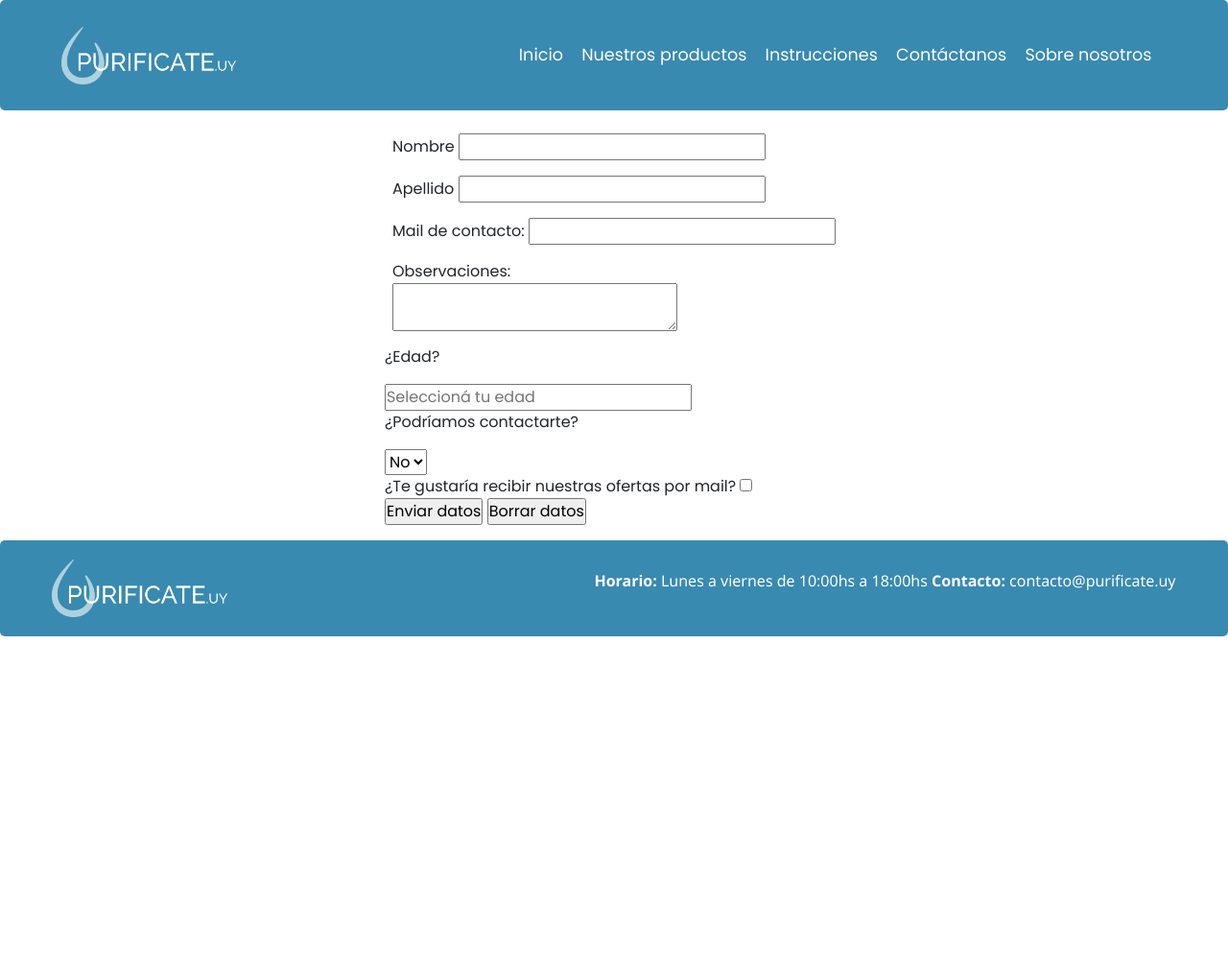
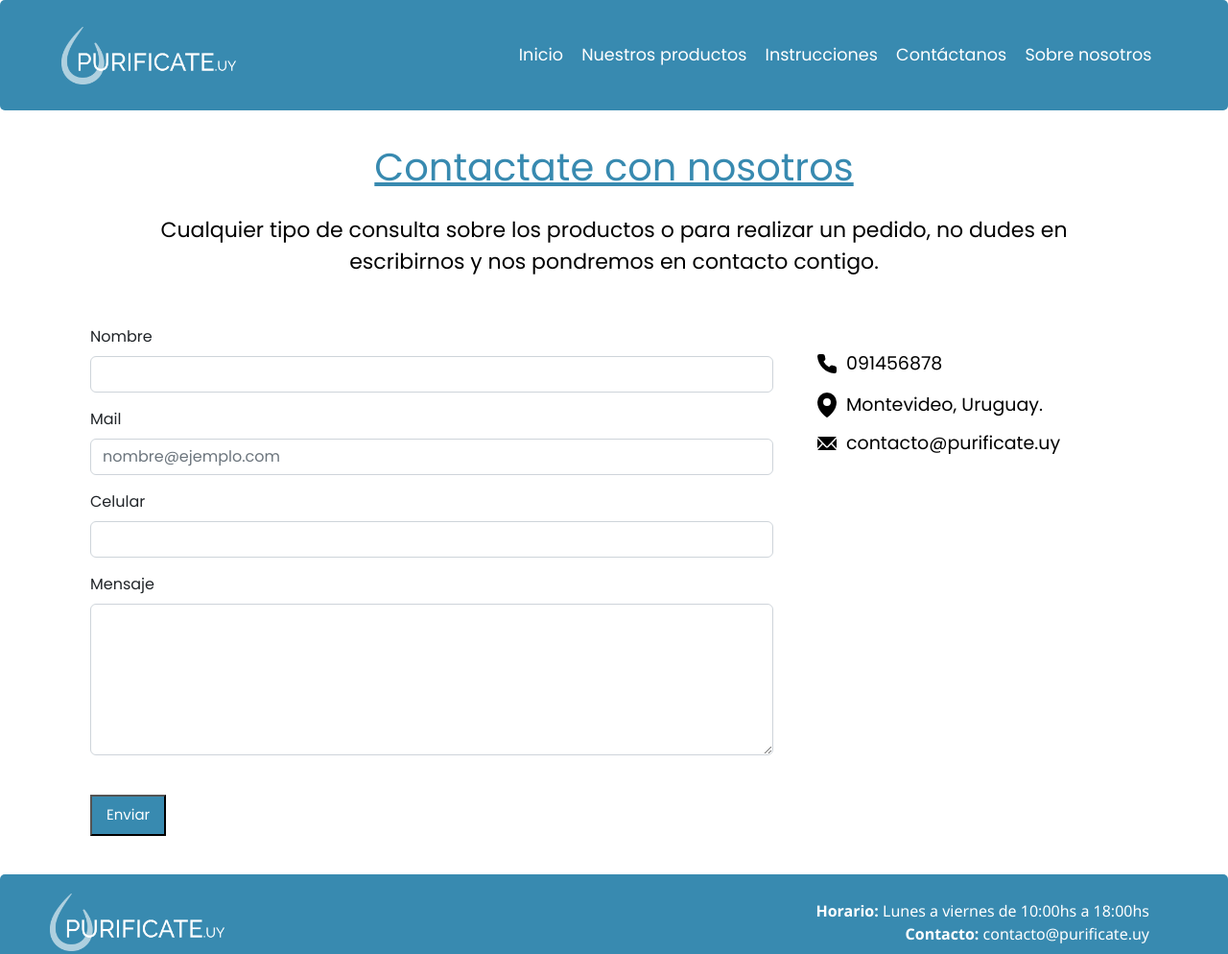
Before and after one commit to AdrianoMathon/purificate.uy, a website: page Purificate-Mathon/contactanos.html in a window 1280 px wide. Shown: the top 994 px of the page at 96% size. Before the commit the page ends 800 px from the top, so only its background shows below. Drawn offline with nearby package versions, Linux system fonts and the light colour scheme.

Commit message:
modifico estilos

```diff
--- a/Purificate-Mathon/contactanos.html
+++ b/Purificate-Mathon/contactanos.html
@@ -46,49 +46,65 @@
                 </div>
               </nav>
         </header>
+        <section class="contacto">
+          <h1>Contactate con nosotros</h1>
+          <p>Cualquier tipo de consulta sobre los productos o para realizar un pedido, no dudes en escribirnos y nos pondremos en contacto contigo.</p>
+      </section>
 
-    <section class="d-flex justify-content-center p-3">
-		<article>
-			<form action="#">
-
-				<label class="p-2" for="Nombre">Nombre
-                    <input type="Nombre"> <br>
-                </label>
-                <label class="p-2" for="Apellido">Apellido
-                    <input type="Apellido"> <br>
-                </label>
-				<label class="p-2" for="email">Mail de contacto:
-					<input type="email" placeholder="" name="email"><br>
-				</label>
-				<label class="p-2" for="Observaciones"> Observaciones:<br>
-					<textarea></textarea>
-				</label>
-                <p>¿Edad?</p>
-				<input type="number" placeholder="Seleccioná tu edad"><br>
-				<p>¿Podríamos contactarte?</p>
-				<select name="Opciones" id="Opciones">
-					<option value="No">No</option>
-					<option value="Si">Si</option>
-
-				</select>
-
-				<div>¿Te gustaría recibir nuestras ofertas por mail?
-				<input type="checkbox" name="acepta" value="1"></div>
-				<input type="submit" value="Enviar datos">
-				<input type="reset" value="Borrar datos">
+      <section class="container">
+      <div class="row">
+         <div class="col-lg-8 col-sm-12">
+           <form class="container">
+             <div class="mb-3">
+                 <label for="exampleFormControlInput1" class="form-label">Nombre</label>
+                 <input type="email" class="form-control" id="exampleFormControlInput1">
+             </div>
+             <div class="mb-3">
+                 <label for="exampleFormControlInput1" class="form-label">Mail</label>
+                 <input type="email" class="form-control" id="exampleFormControlInput1" placeholder="nombre@ejemplo.com">
+             </div>
+             <div class="mb-3">
+                 <label for="exampleFormControlInput1" class="form-label">Celular</label>
+                 <input type="email" class="form-control" id="exampleFormControlInput1">
+             </div>
+             <div class="mb-3">
+                 <label for="exampleFormControlTextarea1" class="form-label">Mensaje</label>
+                 <textarea class="form-control" id="exampleFormControlTextarea1" rows="6"></textarea>
+             </div>
+             <button type="submit" class="boton-contacto">Enviar</button>
            </form>
-		</article>
+         </div>
+         <div class="datos-contacto col-lg-4 col-sm-12">
+           <div class="contacto-telefono">
+             <img src="./img/tel-contacto.svg" alt="icono telefono">
+             <p>
+               091456878
+             </p>
+           </div>
+           <div class="contacto-ubicacion">
+             <img src="./img/ubicacion-contacto.svg" alt="icono ubicacion">
+             <p>
+               Montevideo, Uruguay.
+             </p>
+           </div>
+           <div class="contacto-mail">
+             <img src="./img/mail-contacto.svg" alt="icono email">
+             <p>
+               contacto@purificate.uy
+             </p>
+           </div>
+         </div>
+       </div>
      </section>
 
   <footer>
-
     <picture>
         <img src="./img/logo.png" alt="Logo">
     </picture>
-
-        <p><b>Horario:</b> Lunes a viernes de 10:00hs a 18:00hs <b>Contacto:</b> contacto@purificate.uy</p>
-
-
+    <div>
+        <p><b>Horario:</b> Lunes a viernes de 10:00hs a 18:00hs</p>
+        <p><b>Contacto:</b> contacto@purificate.uy</p>
+    </div>
     </footer>
 
     <script src="https://cdn.jsdelivr.net/npm/bootstrap@5.2.0-beta1/dist/js/bootstrap.bundle.min.js" integrity="sha384-pprn3073KE6tl6bjs2QrFaJGz5/SUsLqktiwsUTF55Jfv3qYSDhgCecCxMW52nD2" crossorigin="anonymous"></script>
--- a/Purificate-Mathon/sass/misc/_normalize.scss
+++ b/Purificate-Mathon/sass/misc/_normalize.scss
@@ -20,3 +20,10 @@ a {
     color: white!important;
     text-align: center;
 }
+
+h1 {
+    color:#388AB0;
+}
+h2 {
+    color:#388AB0;
+}
--- a/Purificate-Mathon/sass/partials/_footer.scss
+++ b/Purificate-Mathon/sass/partials/_footer.scss
@@ -8,23 +8,35 @@ footer {
     padding: 20px;
     align-items: center;
     & picture {
+        padding-left: 2rem;
         flex-basis:40%;
     }
-    footer p {
+    div {
         text-align:right;
         flex-basis:60%;
-        padding-right: 10%;
+        padding-right: 5%;
+        p{
+            margin-bottom: 0;
+        }
     }
     img {
         max-width: 225px;
         max-height: 60px;
     }
-    @media screen and (max-width: 480px) {
-        footer {
-            flex-direction: column;
+}
+
+@media screen and (max-width: 480px) {
+    footer {
+        display: flex;
+        flex-direction: column;
+        div {
+            margin-top: 1rem;
+            text-align: center;
+            padding: 0;
         }
-        footer p {
-            text-align: center;
+        picture {
+            padding: 0;
         }
+    }
+
 }
-}
--- a/Purificate-Mathon/sass/views/_contacto.scss
+++ b/Purificate-Mathon/sass/views/_contacto.scss
@@ -1,21 +1,59 @@
-.form {
-    margin-left: 30%;
-    margin-right: 30%;
-    text-decoration: overline;
-}
-.form_text {
-    @extend .form;
-    margin-left: auto;
-    margin-right: auto;
-    color: blue;
-}
-.form_campo {
-    @extend .form;
-    margin-left: auto;
-    margin-right: auto;
-    color: darkblue;
+.contacto{
+    h1{
+        margin: auto;
+        padding: 35px 0 25px;
+        font-size: 40px;
+        text-align: center;
+    }
+    p{
+        margin: auto;
+        width: 75%;
+        padding-bottom: 50px;
+        color: black;
+        font-weight: 300;
+        font-size: 22px;
+        text-align: center;;
+
+        @media only screen and (max-width: 991px){
+        width: 75%;
+        }
+    }
 }
 
-form label {
-    display: block;
+.datos-contacto{
+    display: flex;
+    flex-direction: column;
+    margin: 20px 0 35px 0;
+
+    div{
+        display: flex;
+        align-items: center;
+    }
+
+    p{
+        font-weight: 300;
+        color: black;
+        font-size: 19px;
+        margin: 0px;
+    }
+
+    img{
+        width: 20px;
+        margin: 10px;
+    }
 }
+
+.boton-contacto{
+    text-decoration: none;
+    padding: 8px 15px;
+    background-color: #388AB0;
+    font-weight: 300;
+    color: white;
+    font-size: 15px;
+    margin: 25px 0 40px 0;
+    transition: 0.3s;
+
+    &:hover{
+        transform: scale(1.03);
+    }
+}
--- a/Purificate-Mathon/sass/views/_home.scss
+++ b/Purificate-Mathon/sass/views/_home.scss
@@ -3,6 +3,7 @@
     width:100%;
     height: 1500px;
 }
+
 .parrafo__titulo {
     text-align:center;
     color:#388AB0;
@@ -10,11 +11,15 @@
     text-decoration:underline;
     justify-content: center;
     padding:10px;
+    margin-top: 1.2rem;
+    margin-bottom: 0.7rem;
 }
 .parrafo__contenido {
-    text-align: center;
+    text-align: justify;
     font-size:18px;
     padding:5px;
+    margin: auto;
+    width: 80%;
 }
 main article picture img {
     width: 100%;
@@ -23,6 +28,7 @@ main article picture img {
     border-radius: 5px;
     object-fit: cover;
 }
+
 #filtrados {
         padding: 2rem;
         .filtrados {
--- a/Purificate-Mathon/sass/views/_nuestros-productos.scss
+++ b/Purificate-Mathon/sass/views/_nuestros-productos.scss
@@ -39,6 +39,11 @@
     grid-column: 2/3;
     grid-row: 3/4;
 }
+
+.parrafos_productos {
+    text-align: justify;
+}
+
 @media screen and (max-width: 480px) {
         .grilla {
             grid-template-rows: repeat(6, auto);
```
Also changed, not shown: Purificate-Mathon/index.html (+4 -1 lines), Purificate-Mathon/instrucciones.html (+8 -5 lines), Purificate-Mathon/nuestros-productos.html (+11 -8 lines), Purificate-Mathon/sobre-nosotros.html (+8 -6 lines), Purificate-Mathon/css/translated.css, Purificate-Mathon/img/mail-contacto.svg (added), Purificate-Mathon/img/tel-contacto.svg (added), Purificate-Mathon/img/ubicacion-contacto.svg (added). Lines whose indentation alone changed are shown as unchanged.
